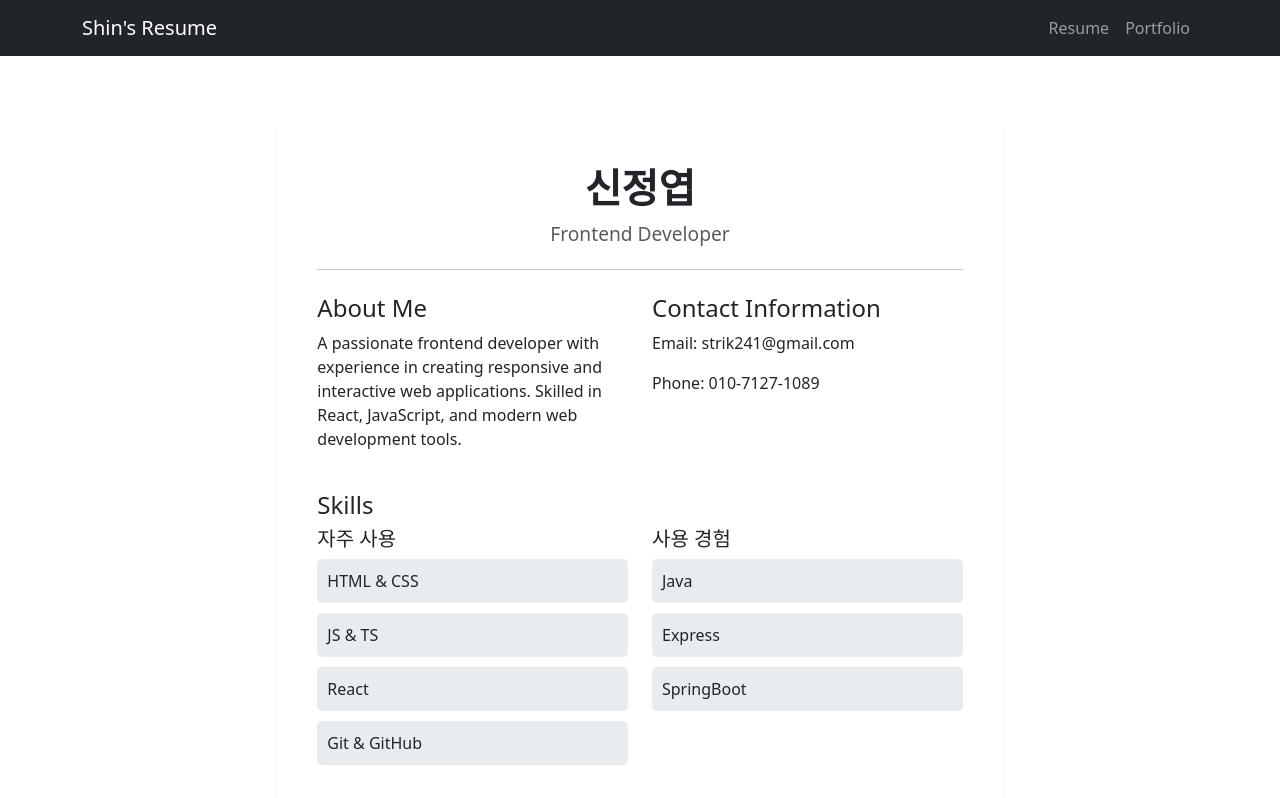
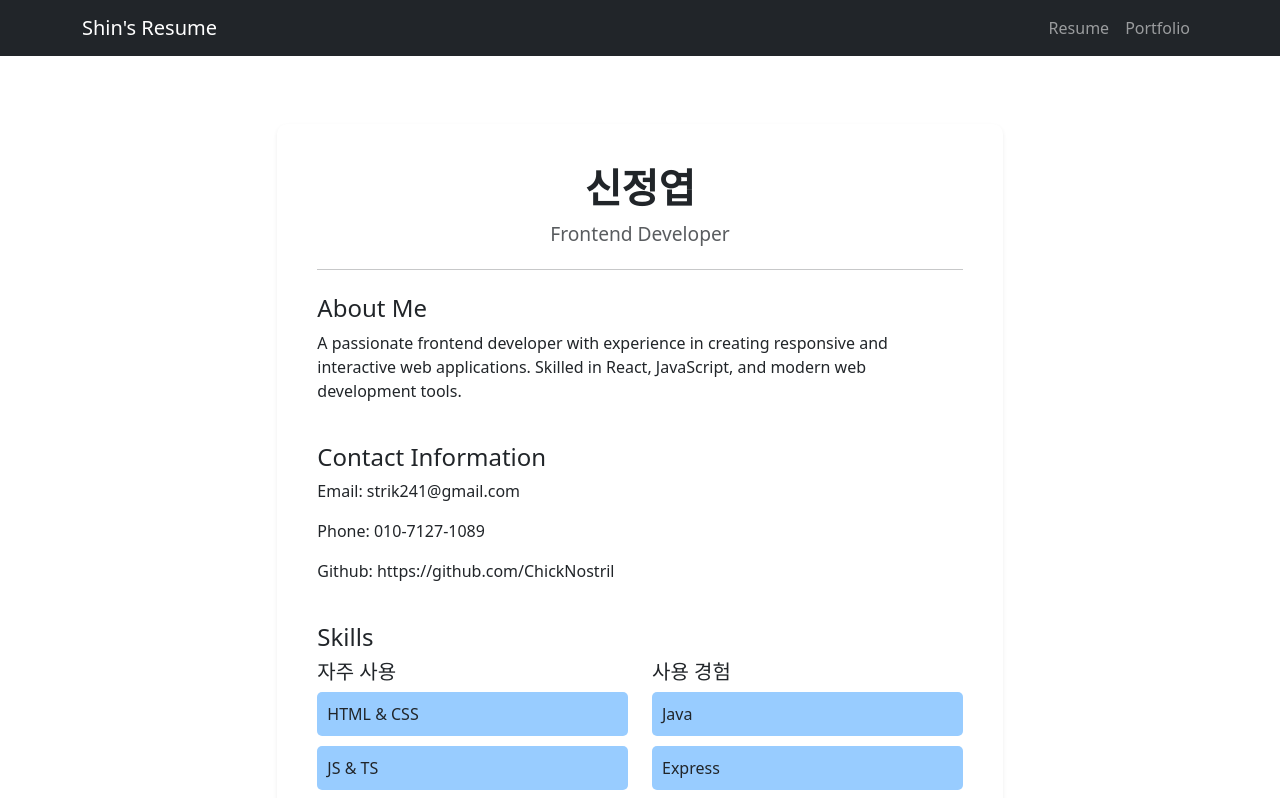
Before and after one commit to ChickNostril/Resume, a React (Create React App) app: page / in a window 1280 px wide. Shown: the top 798 px of the page. Built offline with nearby package versions, Linux system fonts and the light colour scheme.

Commit message:
Fix : Resuma Page

```diff
--- a/src/routes/ResumePage.jsx
+++ b/src/routes/ResumePage.jsx
@@ -15,7 +15,7 @@ const ResumePage = () => {
               </div>
               <hr />
               <Row className="mt-4">
-                <Col md={6}>
+                <Col>
                   <h4>About Me</h4>
                   <p>
                     A passionate frontend developer with experience in creating
@@ -23,10 +23,13 @@ const ResumePage = () => {
                     React, JavaScript, and modern web development tools.
                   </p>
                 </Col>
-                <Col md={6}>
+              </Row>
+              <Row className="mt-4">
+                <Col>
                   <h4>Contact Information</h4>
                   <p>Email: strik241@gmail.com</p>
                   <p>Phone: 010-7127-1089</p>
+                  <p>Github: https://github.com/ChickNostril</p>
                 </Col>
               </Row>
               <Row className="mt-4">
--- a/src/routes/styles/ResumePage.css
+++ b/src/routes/styles/ResumePage.css
@@ -23,7 +23,7 @@
 }
 
 .skills-list li {
-  background: #e9ecef;
+  background: #98ccff;
   border-radius: 5px;
   padding: 10px;
   margin-bottom: 10px;
```
